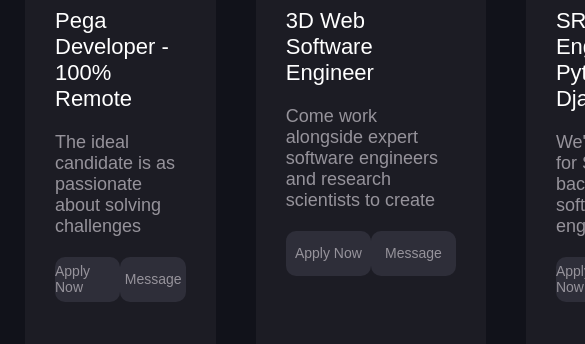
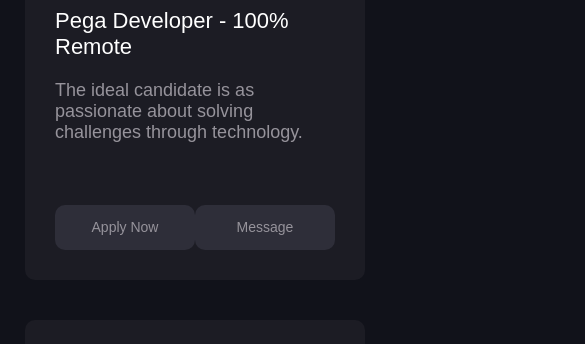
Before and after one commit to raihanmorshed/saas-job-board, a plain HTML site: page index.html in a window 390 px wide. Shown: the part 271-615 px from the top of the page, 585 px wide, since content can reach past the window. Drawn offline with Linux system fonts and the light colour scheme; grey boxes are pictures that could not be loaded.

Commit message:
finishing up with responve media queries

```diff
--- a/css/style.css
+++ b/css/style.css
@@ -112,7 +112,7 @@ header {
     gap: 40px;
     /* flex-grow: 1; */
     grid-template-columns: repeat(3, 1fr);
-    grid-template-rows: repeat(3,1fr);
+    /* grid-template-rows: repeat(3,1fr); */
     background: #11121A;
 }
 
@@ -186,3 +186,16 @@ header {
     background: #3060FF;
     margin-right: 15px;
 }
+
+/* media queries/responsiveness*/
+@media screen and (max-width:930px) {
+    .jobs-container {
+        grid-template-columns: repeat(2,1fr);
+    }
+}
+
+@media screen and (max-width:600px) {
+    .jobs-container {
+        grid-template-columns: repeat(1,1fr);
+    }
+}
--- a/js/index.js
+++ b/js/index.js
@@ -1,6 +1,13 @@
 document.querySelector(".button-container").addEventListener("click", () => {
     let text = document.getElementById("filter-jobs").value;
     //console.log(text);
+    getJobs().then(jobs => {
+       let filteredJobs =  filterJobs(jobs, text);
+       showJobs(filteredJobs)
+    //    console.log(filteredJobs);
+
+
+    })
 })
 
 function getJobs() {
```
